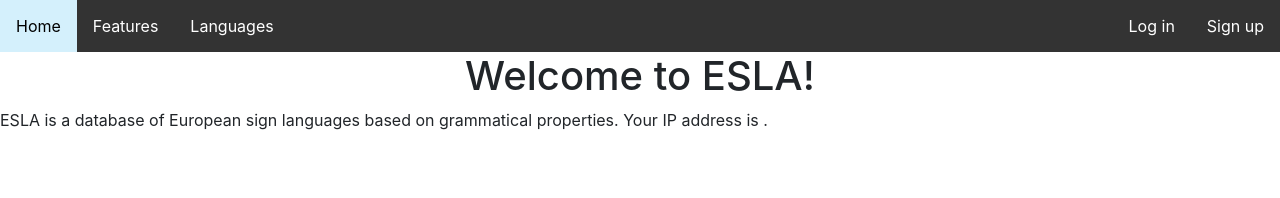
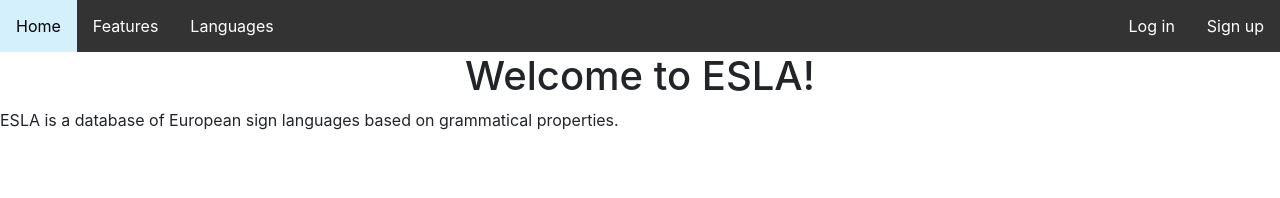
Before and after one commit to ananari/ESLA-frontend, a React (Create React App) app: page / in a window 1280 px wide. Shown: the top 198 px of the page. Built offline with nearby package versions, Linux system fonts and the light colour scheme; no server answers.

Commit message:
minor changes

```diff
--- a/src/Home.js
+++ b/src/Home.js
@@ -1,26 +1,15 @@
 import React, {Component} from 'react';
 
 export default class Home extends Component {
-  constructor(){
-    super();
-    this.state = {
-      ip: ""
-    }
-  }
 
-  componentDidMount(){
-    fetch("https://stark-lake-66426.herokuapp.com/")
-    .then(res => res.json())
-    .then(json => {
-      this.setState({ip: json["but where's here?"]})
-    })
-  }
+
+
 
   render(){
     return (
       <>
         <h1>Welcome to ESLA!</h1>
-        <p>ESLA is a database of European sign languages based on grammatical properties. Your IP address is {this.state.ip}.</p>
+        <p>ESLA is a database of European sign languages based on grammatical properties.</p>
       </>
     )
   }
```
